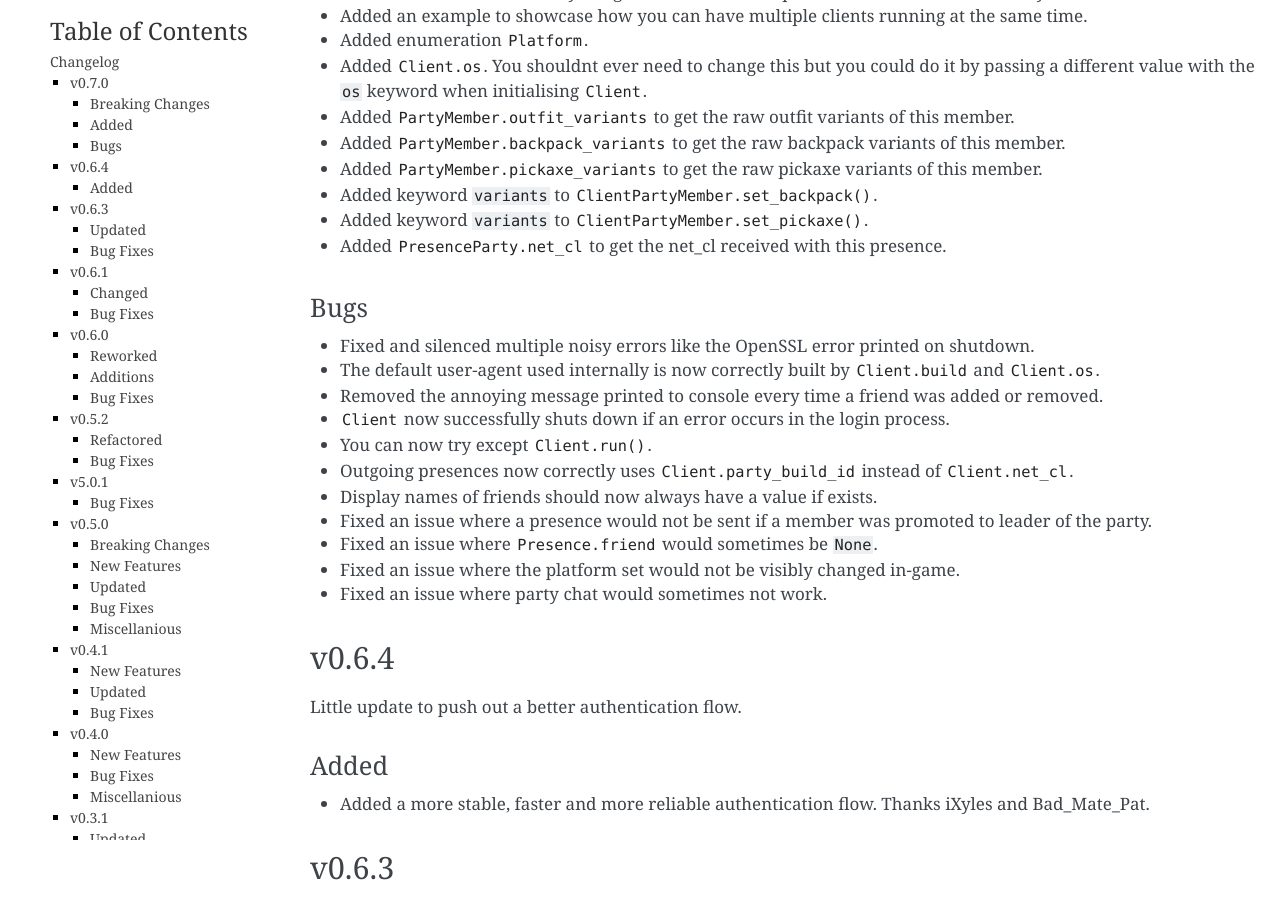
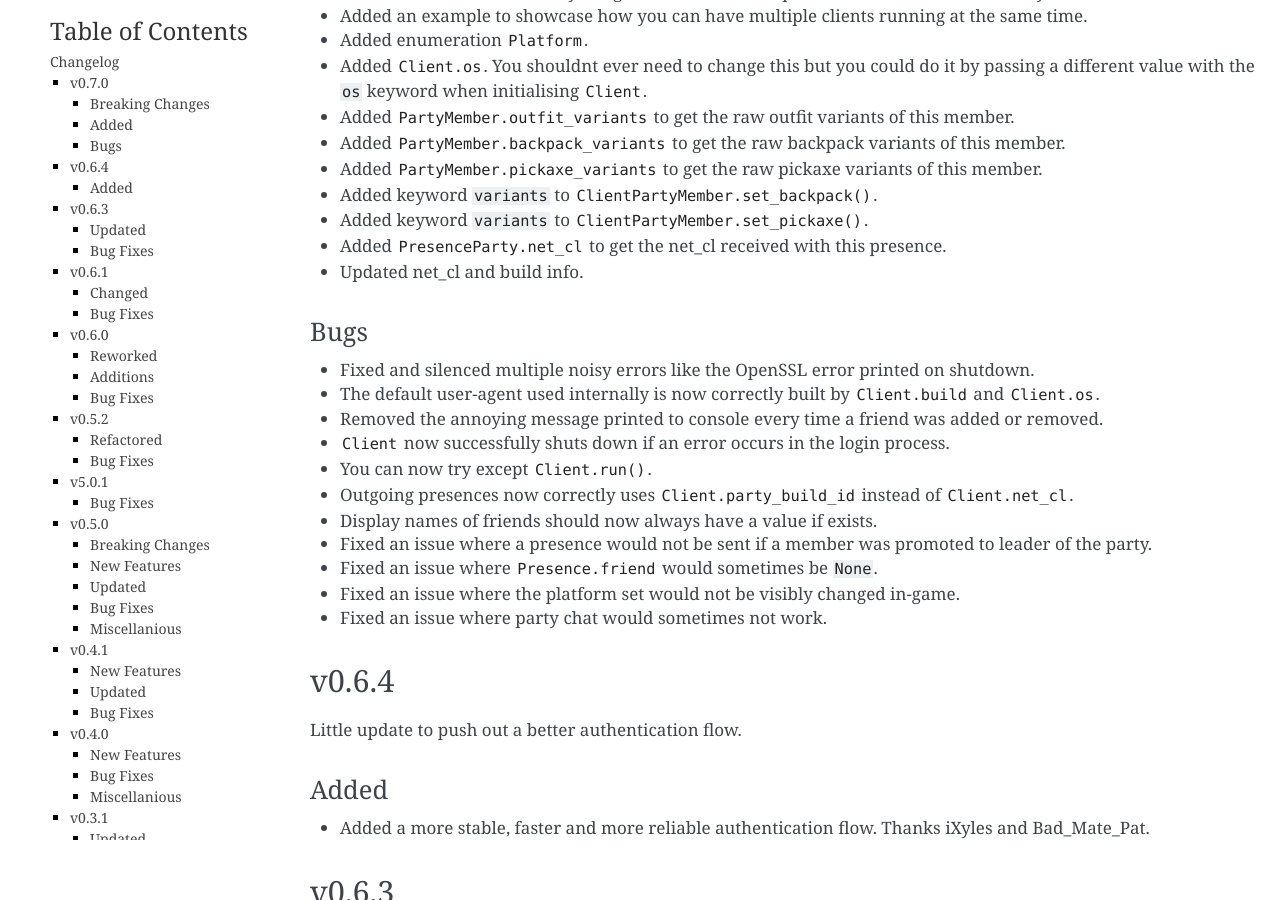
Before and after one commit to Terbau/fortnitepy, a Sphinx documentation site: the page built from docs/changelog.rst, in a window 1280 px wide and 900 px high, scrolled down 745 px. Built offline with Sphinx 7.4.7, drawn with Linux system fonts in a browser that asks for light colours.

Commit message:
Update changelog.rst

```diff
--- a/docs/changelog.rst
+++ b/docs/changelog.rst
@@ -42,6 +42,7 @@ Added
 - Added keyword ``variants`` to :meth:`ClientPartyMember.set_backpack()`.
 - Added keyword ``variants`` to :meth:`ClientPartyMember.set_pickaxe()`.
 - Added :attr:`PresenceParty.net_cl` to get the net_cl received with this presence.
+- Updated net_cl and build info.
 
 Bugs
 ~~~~
```
